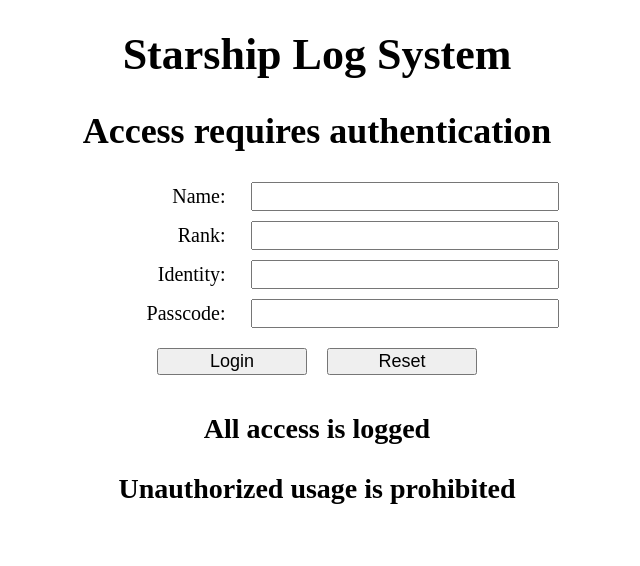
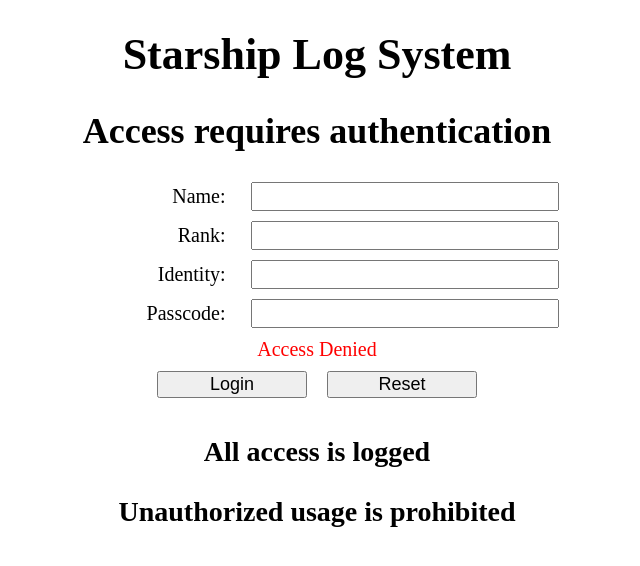
Before and after one commit to gshaw-pivotal/starship-log-system, a React (Create React App) app in the folder frontend/: page / in a window 1280 px wide. Both pictures are taken after a click on the button "Login". Shown: the top 566 px of the page, without its empty margins (323-963 px from the left). Built offline with nearby package versions, Linux system fonts and the light colour scheme.

Commit message:
Add login error display to frontend
- Currently clicking 'Login' will always cause the login error to be
  displayed. Clicking 'Reset' will clear the error message.

```diff
--- a/frontend/src/App.js
+++ b/frontend/src/App.js
@@ -8,17 +8,22 @@ const LogUI = () => {
     const [identity, setIdentity] = useState("");
     const [passcode, setPasscode] = useState("");
 
+    const [loginError, setLoginError] = useState(false);
+
     const reset = () => {
         setName("");
         setRank("");
         setIdentity("");
         setPasscode("");
+
+        setLoginError(false);
     }
 
     const login = () => {
+        setLoginError(true);
     }
 
-    const  loginScreen = () => {
+    const loginScreen = () => {
         return (
             <div align="center">
                 <h1 className="header-1">Starship Log System</h1>
@@ -56,6 +61,11 @@ const LogUI = () => {
                         value={passcode}
                     />
                 </div>
+                {loginError ? (
+                    <div>
+                        <span className="login-error">Access Denied</span>
+                    </div>
+                ) : ('')}
                 <div>
                     <button
                         className="button"
--- a/frontend/src/css/login.css
+++ b/frontend/src/css/login.css
@@ -30,3 +30,8 @@
     margin: 10px;
     width: 150px;
 }
+
+.login-error {
+    color: red;
+    font-size: 20px;
+}
```
